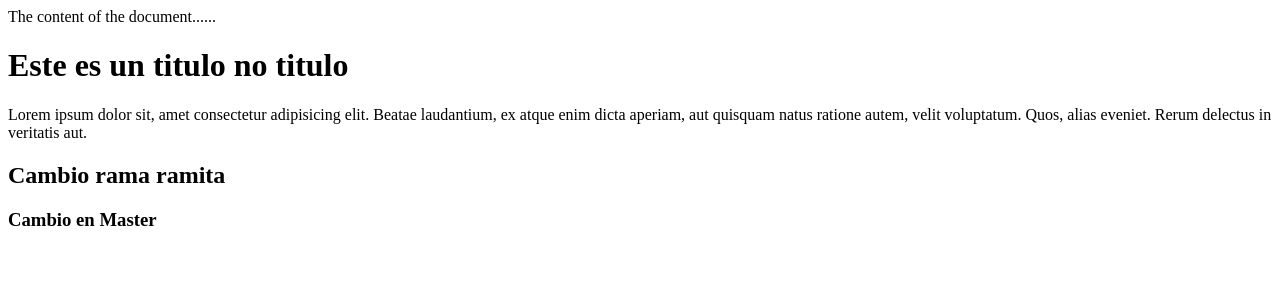
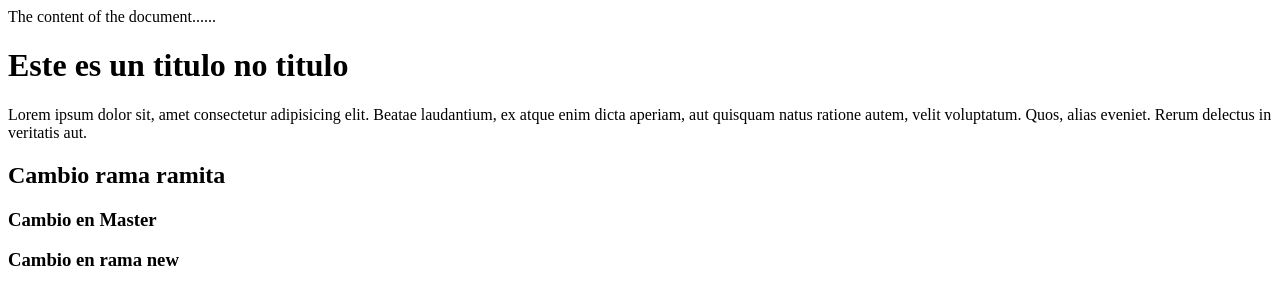
Before and after one commit to XimenaDiazz/gitcurso, a plain HTML site: page index.html in a window 1280 px wide. Drawn offline with Linux system fonts and the light colour scheme.

Commit message:
Rama new

```diff
--- a/index.html
+++ b/index.html
@@ -11,6 +11,7 @@
 </p>
 <h2> Cambio rama ramita</h2>
 <h3>Cambio en Master </h3>
+<h3>Cambio en rama new</h3>
 </body>
 
 </html>
```
